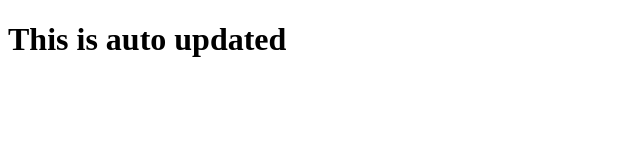
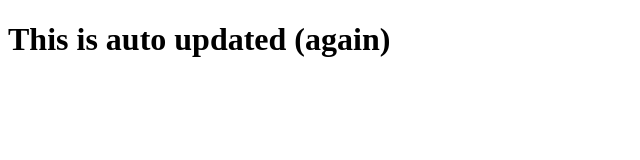
Before and after one commit to medelman17/apollo-router-k8s-gitops, a plain HTML site: page config/index.html in a window 1280 px wide. Shown: the whole page, without its empty margins (0-640 px from the left). Drawn offline with Linux system fonts and the light colour scheme.

```diff
--- a/config/index.html
+++ b/config/index.html
@@ -6,7 +6,7 @@
 </head>
 <body>
 
-<h1>This is auto updated</h1>
+<h1>This is auto updated (again)</h1>
 
 </body>
 </html>
```
